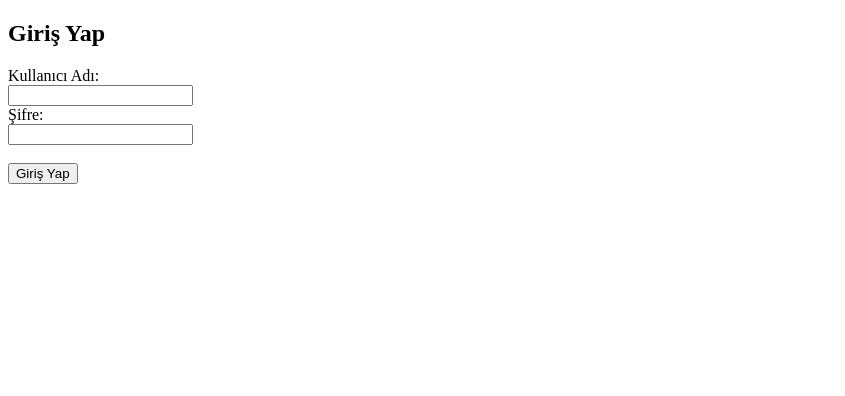
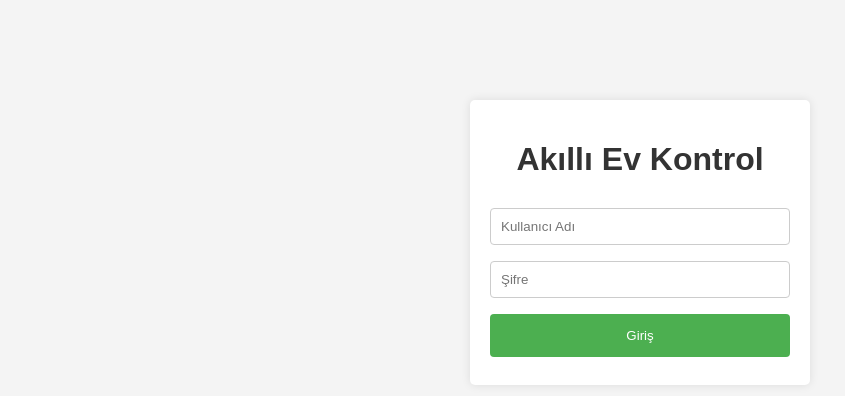
Before and after one commit to herdem09/herdemerasmus, a Flask app: page /login in a window 1280 px wide. Shown: the top 396 px of the page, without its empty margins (0-845 px from the left). Run offline with Flask 3, Linux system fonts and the light colour scheme.

Commit message:
Update login.html

```diff
--- a/templates/login.html
+++ b/templates/login.html
@@ -1,16 +1,29 @@
 <!DOCTYPE html>
 <html>
 <head>
-    <title>Giriş</title>
+    <title>Akıllı Ev Kontrol - Giriş</title>
+    <meta name="viewport" content="width=device-width, initial-scale=1.0">
+    <style>
+        body {font-family:Arial; margin:0; padding:0; background:#f4f4f4;}
+        .container {width:300px; margin:100px auto; background:white; padding:20px; border-radius:5px; box-shadow:0 0 10px rgba(0,0,0,0.1);}
+        h1 {text-align:center; color:#333;}
+        input[type=text], input[type=password] {width:100%; padding:10px; margin:8px 0; display:inline-block; border:1px solid #ccc; border-radius:4px; box-sizing:border-box;}
+        button {width:100%; background-color:#4CAF50; color:white; padding:14px 20px; margin:8px 0; border:none; border-radius:4px; cursor:pointer;}
+        button:hover {background-color:#45a049;}
+        .error {color:red; text-align:center;}
+    </style>
 </head>
 <body>
-    <h2>Giriş Yap</h2>
-    <form method="post">
-        <label>Kullanıcı Adı:</label><br>
-        <input type="text" name="username"><br>
-        <label>Şifre:</label><br>
-        <input type="password" name="password"><br><br>
-        <input type="submit" value="Giriş Yap">
-    </form>
+    <div class="container">
+        <h1>Akıllı Ev Kontrol</h1>
+        <form method="post">
+            {% if error %}
+                <p class="error">{{ error }}</p>
+            {% endif %}
+            <input type="text" name="username" placeholder="Kullanıcı Adı" required>
+            <input type="password" name="password" placeholder="Şifre" required>
+            <button type="submit">Giriş</button>
+        </form>
+    </div>
 </body>
 </html>
```
